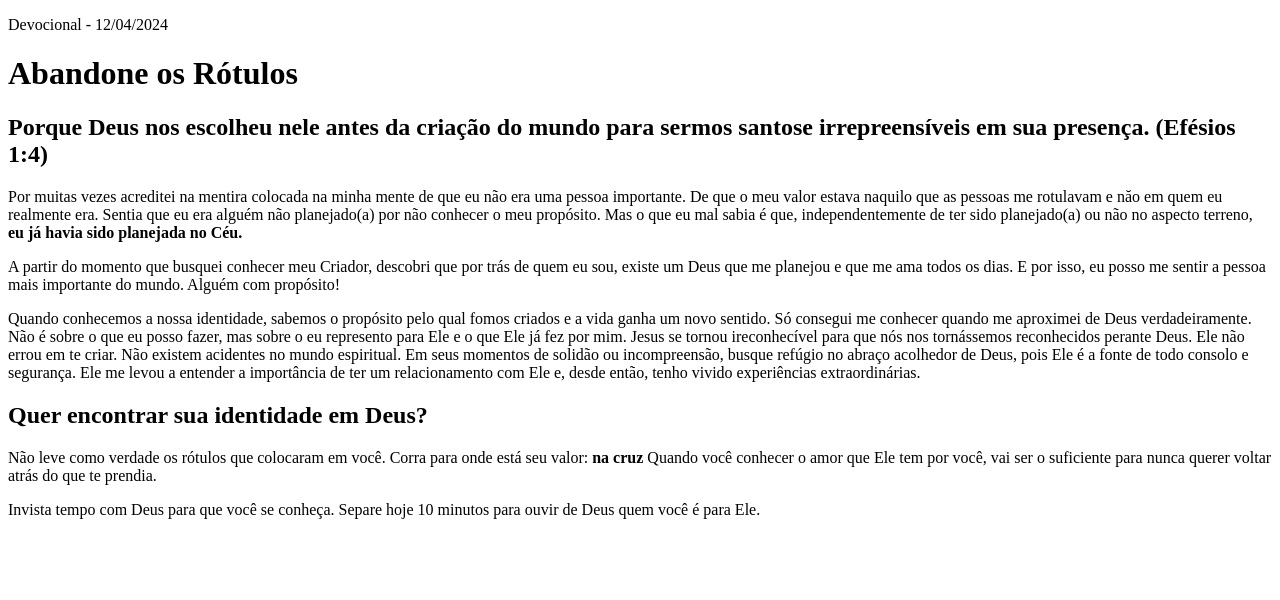
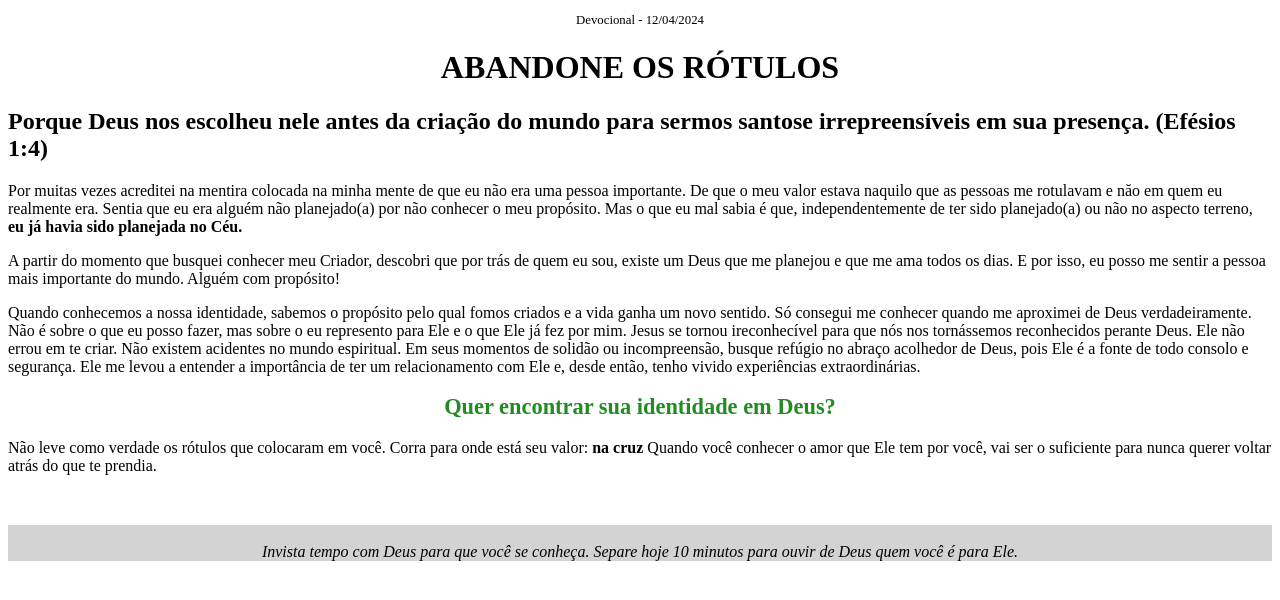
Before and after one commit to marjorygc/dw1, a plain HTML site: page aula-12-04-2024/devocional.html in a window 1280 px wide. Drawn offline with Linux system fonts and the light colour scheme.

Commit message:
Tarefa devocional
Inicio da terefa devocional

```diff
--- /dev/null
+++ b/aula-12-04-2024/devocional.css
@@ -0,0 +1,30 @@
+.cabecalho{
+    text-align: center;
+    font-size: 0.8em;
+}
+
+.titulo{
+    text-align: center;
+    text-transform: uppercase;
+}
+
+.versiculo{
+
+}
+
+.texto{
+
+}
+
+.importante{
+    text-align: center;
+    color: forestgreen;
+    font-size: 1.4em;
+    font-weight: bold;
+}
+
+.desafio{
+    text-align: center;
+    background-color: lightgrey;
+    font-style: italic;
+}
--- a/aula-12-04-2024/devocional.html
+++ b/aula-12-04-2024/devocional.html
@@ -4,21 +4,26 @@
     <meta charset="UTF-8">
     <meta name="viewport" content="width=device-width, initial-scale=1.0">
     <title>Document</title>
-    <link rel="stylesheet" href="devocianl.css">
+    <link rel="stylesheet" href="devocional.css">
+    <style>
+        @import url('https://fonts.googleapis.com/css2?family=Nunito:ital,wght@0,200..1000;1,200..1000&display=swap');
+        </style>
+
 </head>
 <body>
 
-    <p>Devocional - 12/04/2024</p>
-    <h1>Abandone os Rótulos</h1>
-    <h2>Porque Deus nos escolheu nele antes da criação do mundo para sermos santose irrepreensíveis em sua presença. (Efésios 1:4)
+    <p class="cabecalho">Devocional - 12/04/2024</p>
+    <h1 class="titulo">Abandone os Rótulos</h1>
+    <h2 class="versiculo">Porque Deus nos escolheu nele antes da criação do mundo para sermos santose irrepreensíveis em sua presença. (Efésios 1:4)
     </h2>
-    <p>Por muitas vezes acreditei na mentira colocada na minha mente de que eu não era uma pessoa importante. De que o meu valor estava naquilo que as pessoas me rotulavam e năo em quem eu realmente era. Sentia que eu era alguém não planejado(a) por não conhecer o meu propósito. Mas o que eu mal sabia é que, independentemente de ter sido planejado(a) ou não no aspecto terreno, <strong>eu já havia sido planejada no Céu.</strong>
+    <p class="texto">Por muitas vezes acreditei na mentira colocada na minha mente de que eu não era uma pessoa importante. De que o meu valor estava naquilo que as pessoas me rotulavam e năo em quem eu realmente era. Sentia que eu era alguém não planejado(a) por não conhecer o meu propósito. Mas o que eu mal sabia é que, independentemente de ter sido planejado(a) ou não no aspecto terreno, <strong>eu já havia sido planejada no Céu.</strong>
     </p>
-    <p>A partir do momento que busquei conhecer meu Criador, descobri que por trás de quem eu sou, existe um Deus que me planejou e que me ama todos os dias. E por isso, eu posso me sentir a pessoa mais importante do mundo. Alguém com propósito!  </p>
-    <p>Quando conhecemos a nossa identidade, sabemos o propósito pelo qual fomos criados e a vida ganha um novo sentido. Só consegui me conhecer quando me aproximei de Deus verdadeiramente. Não é sobre o que eu posso fazer, mas sobre o eu represento para Ele e o que Ele já fez por mim. Jesus se tornou ireconhecível para que nós nos tornássemos reconhecidos perante Deus. Ele não errou em te criar. Não existem acidentes no mundo espiritual. Em seus momentos de solidão ou incompreensão, busque refúgio no abraço acolhedor de Deus, pois Ele é a fonte de todo consolo e segurança. Ele me levou a entender a importância de ter um relacionamento com Ele e, desde então, tenho vivido experiências extraordinárias.  </p>
-    <h2>Quer encontrar sua identidade em Deus?</h2>
-    <p>Não leve como verdade os rótulos que colocaram em você. Corra para onde está seu valor: <strong>na cruz </strong>Quando você conhecer o amor que Ele tem por você, vai ser o suficiente para nunca querer voltar atrás do que te prendia.</p>
-    <p>Invista tempo com Deus para que você se conheça. Separe hoje 10 minutos para ouvir de Deus quem você é para Ele.</p>
+    <p class="texto">A partir do momento que busquei conhecer meu Criador, descobri que por trás de quem eu sou, existe um Deus que me planejou e que me ama todos os dias. E por isso, eu posso me sentir a pessoa mais importante do mundo. Alguém com propósito!  </p>
+    <p class="texto">Quando conhecemos a nossa identidade, sabemos o propósito pelo qual fomos criados e a vida ganha um novo sentido. Só consegui me conhecer quando me aproximei de Deus verdadeiramente. Não é sobre o que eu posso fazer, mas sobre o eu represento para Ele e o que Ele já fez por mim. Jesus se tornou ireconhecível para que nós nos tornássemos reconhecidos perante Deus. Ele não errou em te criar. Não existem acidentes no mundo espiritual. Em seus momentos de solidão ou incompreensão, busque refúgio no abraço acolhedor de Deus, pois Ele é a fonte de todo consolo e segurança. Ele me levou a entender a importância de ter um relacionamento com Ele e, desde então, tenho vivido experiências extraordinárias.  </p>
+    <h2 class="importante">Quer encontrar sua identidade em Deus?</h2>
+    <p class="texto">Não leve como verdade os rótulos que colocaram em você. Corra para onde está seu valor: <strong>na cruz </strong>Quando você conhecer o amor que Ele tem por você, vai ser o suficiente para nunca querer voltar atrás do que te prendia.</p>
+    <br>
+    <p class="desafio"> <br> Invista tempo com Deus para que você se conheça. Separe hoje 10 minutos para ouvir de Deus quem você é para Ele. </p>
 
 </body>
 
```
Also changed, not shown: aula-12-04-2024/devocianl.css (deleted).
